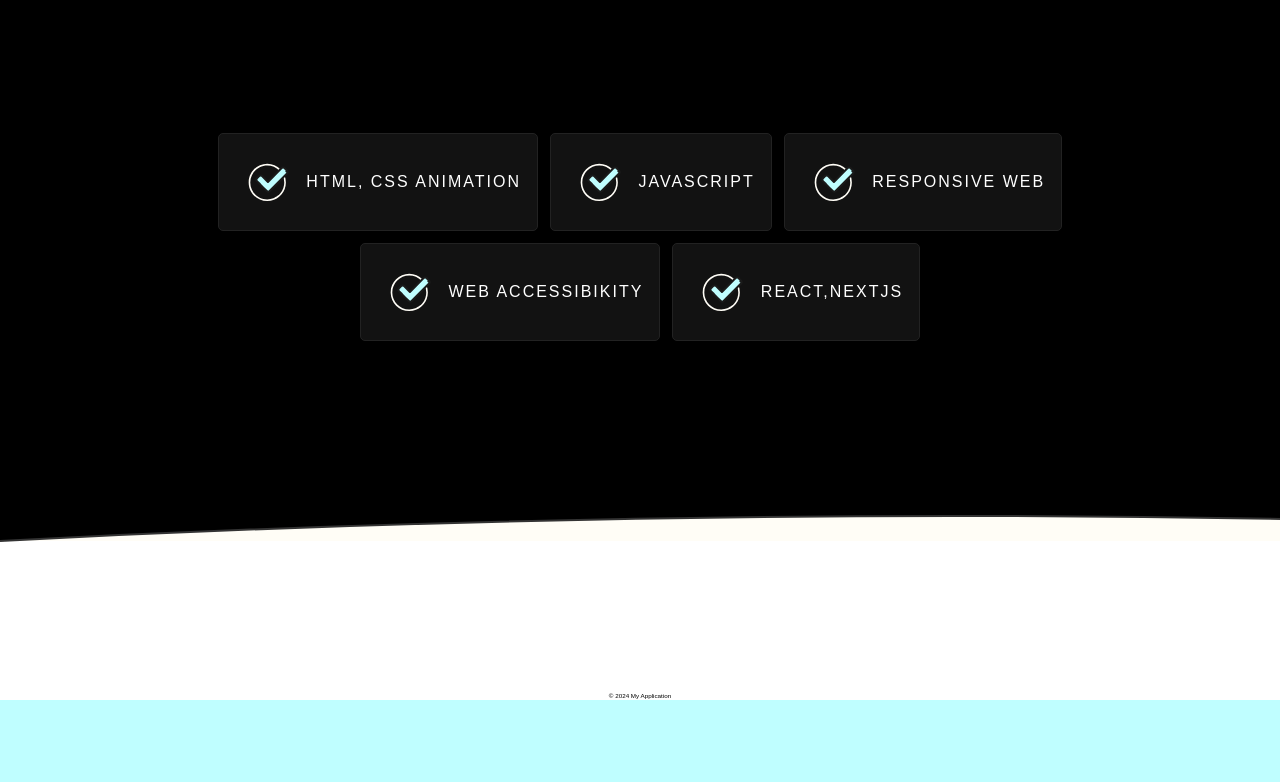
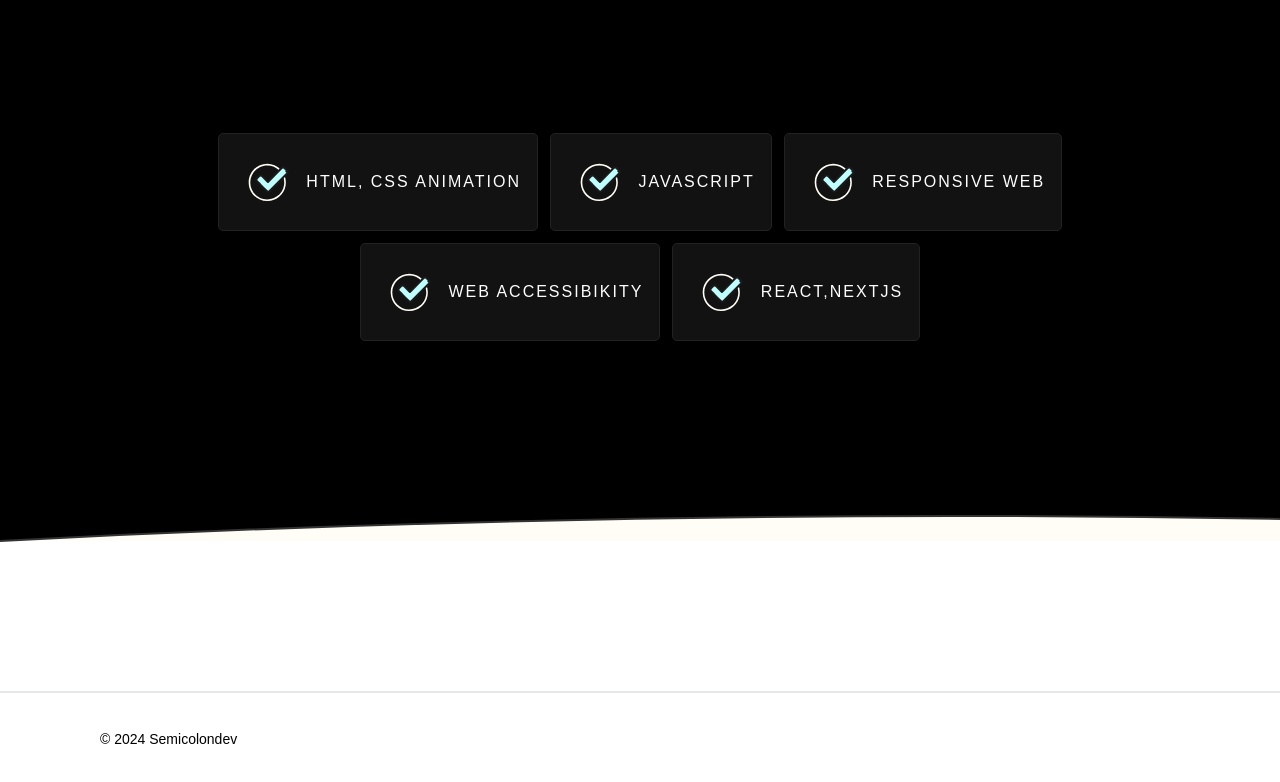
Before and after one commit to parkJH24/exampleSite, a Next.js app: page / in a window 1280 px wide. Shown: the part 2025-2807 px from the top of the page. Before the commit the page ends 2725 px from the top, so only its background shows below. Built offline with nearby package versions, Linux system fonts and the light colour scheme.

Commit message:
푸터 내용 수정

```diff
--- a/src/components/Footer.tsx
+++ b/src/components/Footer.tsx
@@ -2,9 +2,12 @@ import LineAnimation from "./animations/LineAnimation"
 
 const FooterContainer = ()=>{
     return(
-        <footer className=" bg-white text-black text-center">
+        <footer className=" bg-white text-black ">
             <LineAnimation/>
-          © 2024 My Application
+            <div className="text-[1.4rem] box-border px-[10rem] border-t-2 py-[3.6rem]">
+            © 2024 Semicolondev
+            </div>
+
         </footer>
 
     )
```
